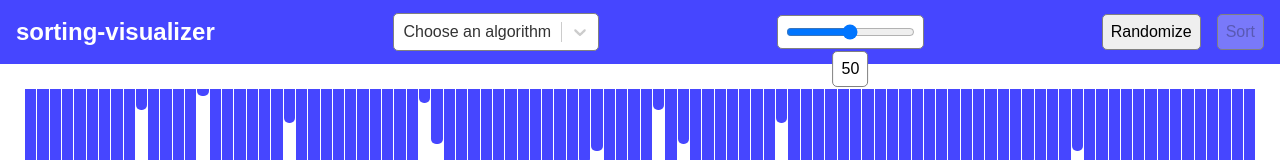
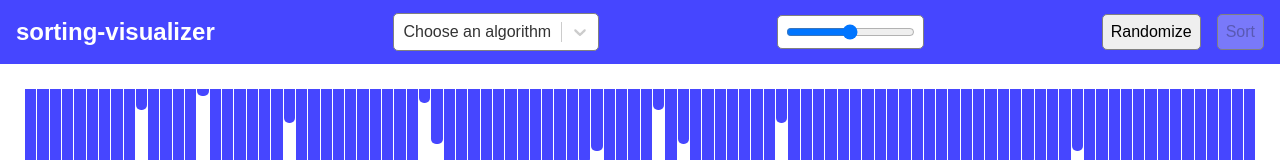
Before and after one commit to drew18moore/sorting-visualizer-react, a React (Vite) app: page / in a window 1280 px wide. Shown: the top 160 px of the page. Built offline with nearby package versions, Linux system fonts and the light colour scheme.

Commit message:
range slider now changes the speed state in App.jsx

```diff
--- a/src/App.jsx
+++ b/src/App.jsx
@@ -60,7 +60,7 @@ const App = () => {
     let moves;
     switch (chosenAlgo) {
       case "Bubble Sort":
-        console.log("Performing Bubble Sort");
+        console.log("Performing Bubble Sort", speed);
         values = bars.map(bar => bar.value)
         moves = bubbleSort(values);
         console.log(moves);
@@ -96,6 +96,7 @@ const App = () => {
         randomize={randomize}
         sort={sort}
         canSort={canSort}
+        setSpeed={setSpeed}
       />
       <Bars values={bars} randomize={randomize} sort={sort} />
     </div>
--- a/src/components/Header.jsx
+++ b/src/components/Header.jsx
@@ -2,14 +2,14 @@ import { useState } from "react";
 import CustomSelect from "./CustomSelect";
 import RangeSlider from "./RangeSlider";
 
-const Header = ({ setChosenAlgo, randomize, sort, canSort }) => {
+const Header = ({ setChosenAlgo, randomize, sort, canSort, setSpeed }) => {
   return (
     <nav>
       <div className="nav-logo">
         <h1>sorting-visualizer</h1>
       </div>
       <CustomSelect onChange={(e) => setChosenAlgo(e.value)} />
-      <RangeSlider />
+      <RangeSlider setSpeed={setSpeed} />
       <div className="nav-btns">
         <button className="randomize-btn" type="button" onClick={randomize}>
           Randomize
--- a/src/components/RangeSlider.jsx
+++ b/src/components/RangeSlider.jsx
@@ -1,12 +1,12 @@
 import { useState } from "react";
 
-const RangeSlider = () => {
+const RangeSlider = ({ setSpeed }) => {
   const [value, setValue] = useState(50);
-  const [showValueHover, setShowValueHover] = useState(true);
+  const [showValueHover, setShowValueHover] = useState(false);
 
   const handleChange = (e) => {
     setValue(e.target.value);
-    console.log(e.target.value);
+    setSpeed(e.target.value);
   };
 
   return (
```
